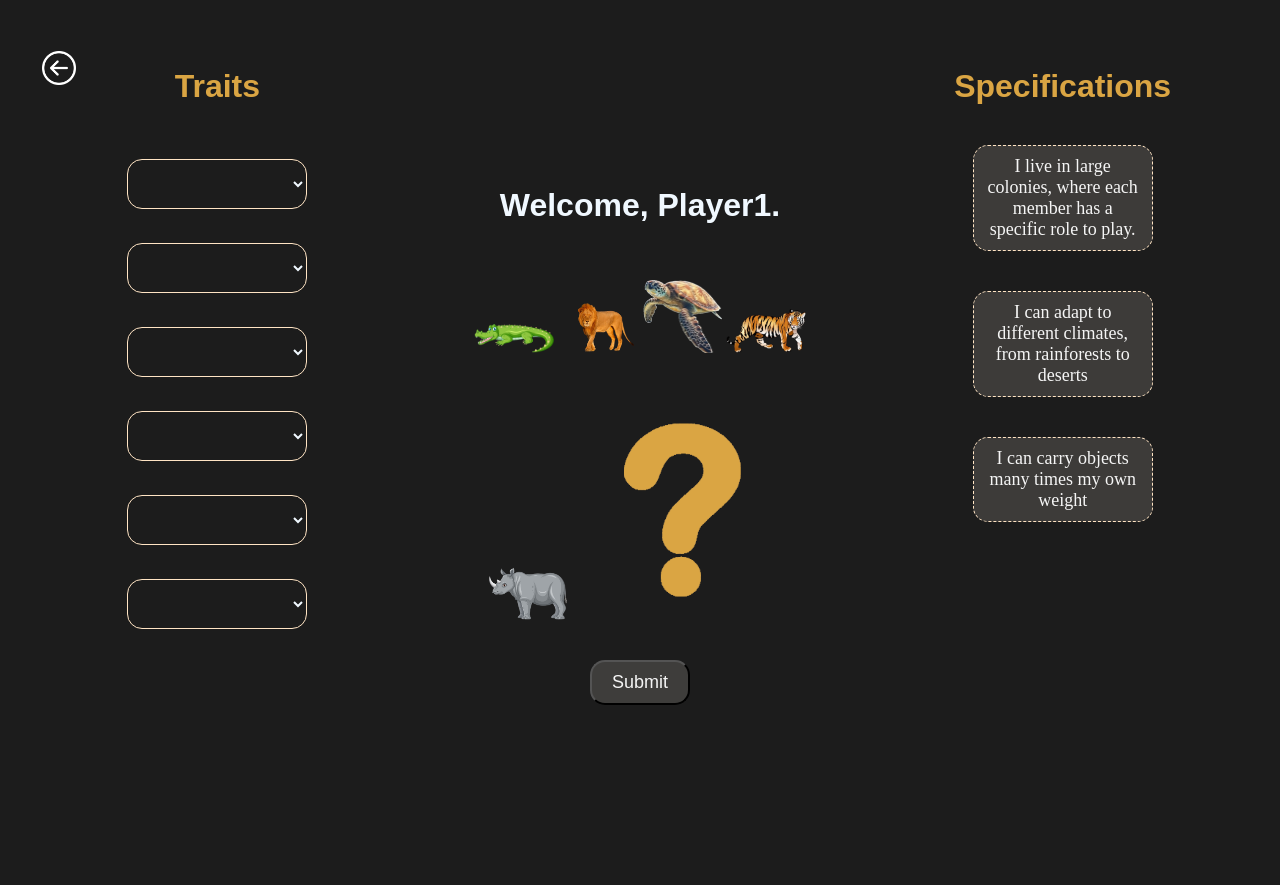
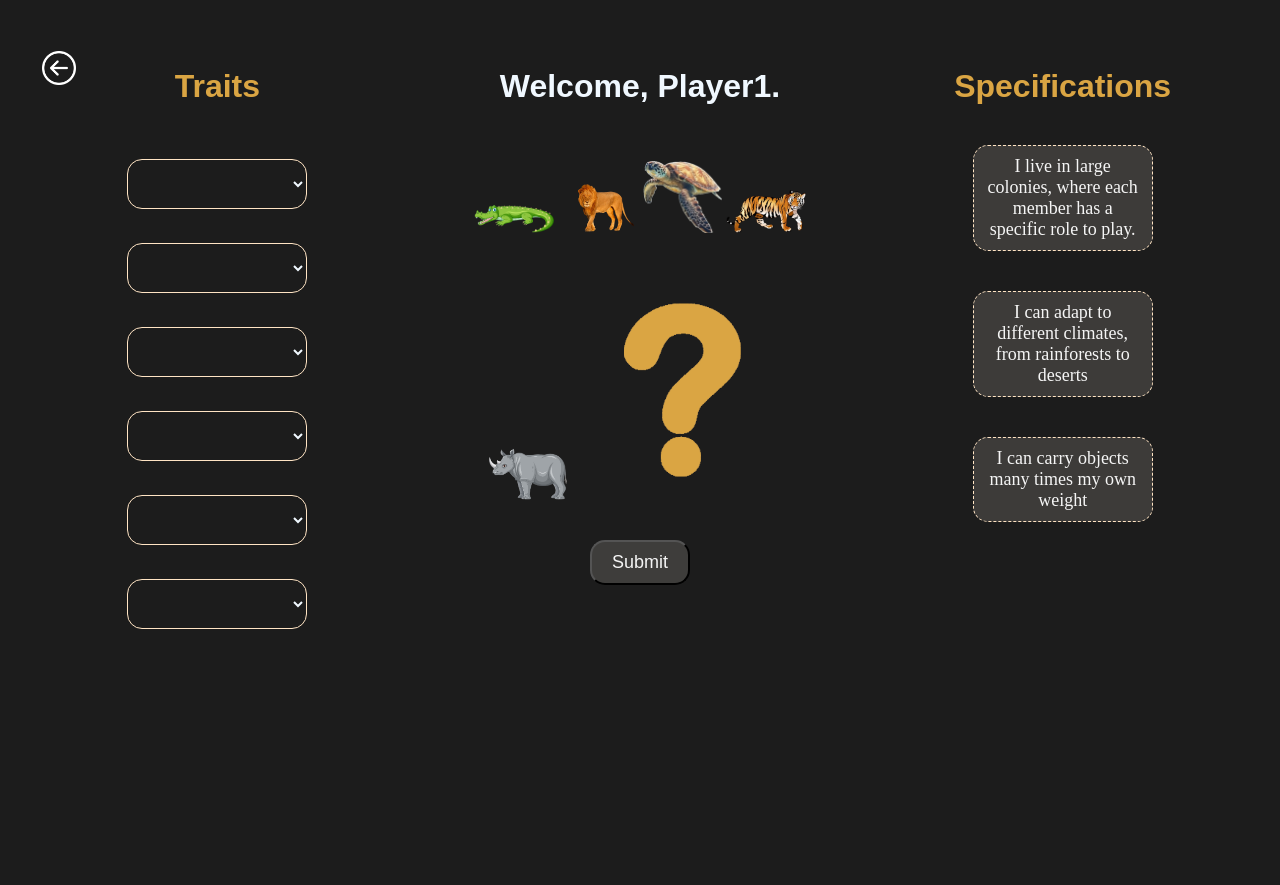
Before and after one commit to RaminKp/WildGuess, a Django app: page /4/ in a window 1280 px wide. Run offline with Django 5.2, Linux system fonts and the light colour scheme; some web fonts are replaced.

Commit message:
Update styles.css

```diff
--- a/Workspace/mainpage/static/css/styles.css
+++ b/Workspace/mainpage/static/css/styles.css
@@ -68,7 +68,6 @@ option{
 
 
 .animalImage{
-  align-self: center;
   justify-content: center;
   text-align: center;
 }
```
